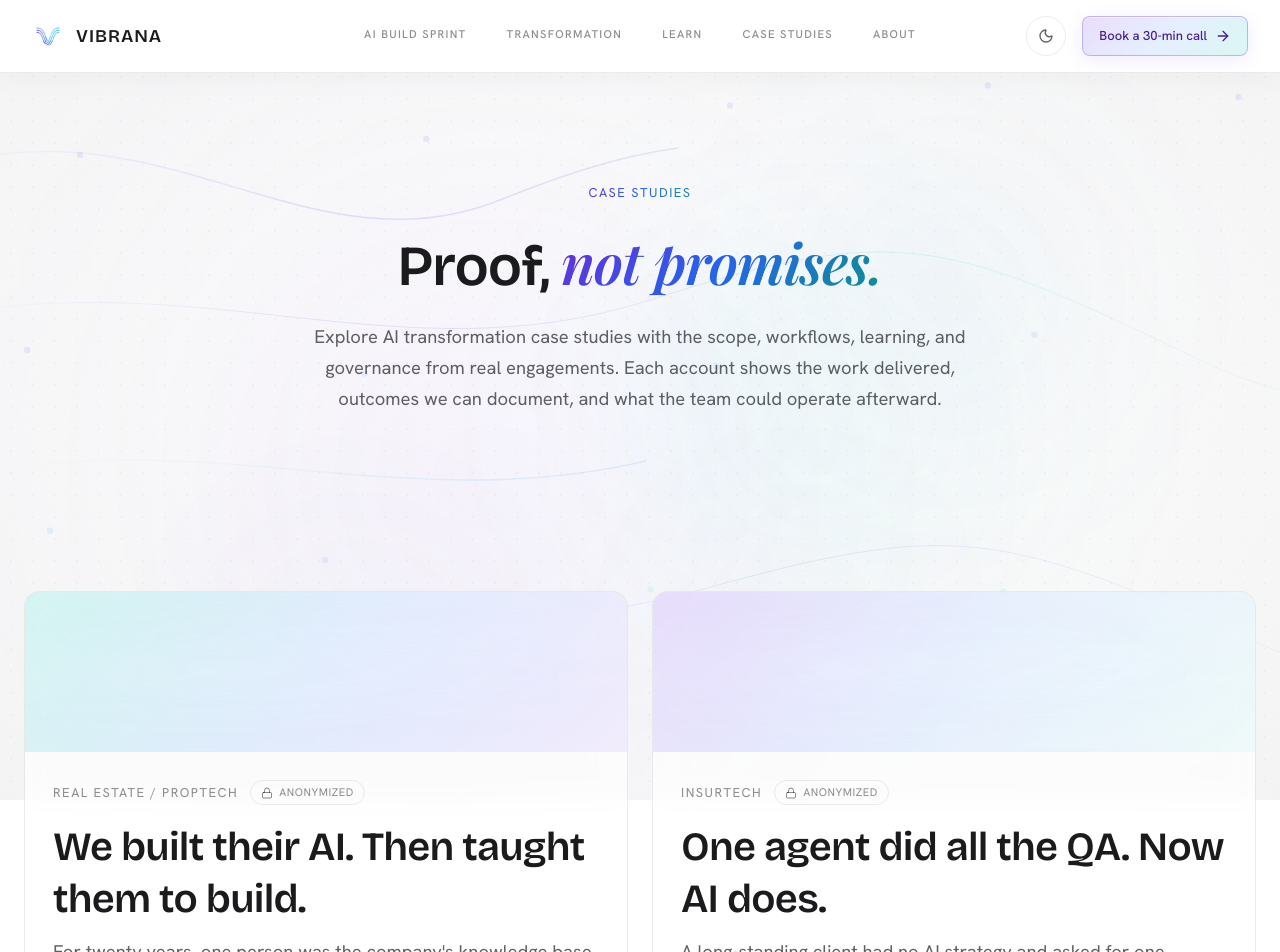
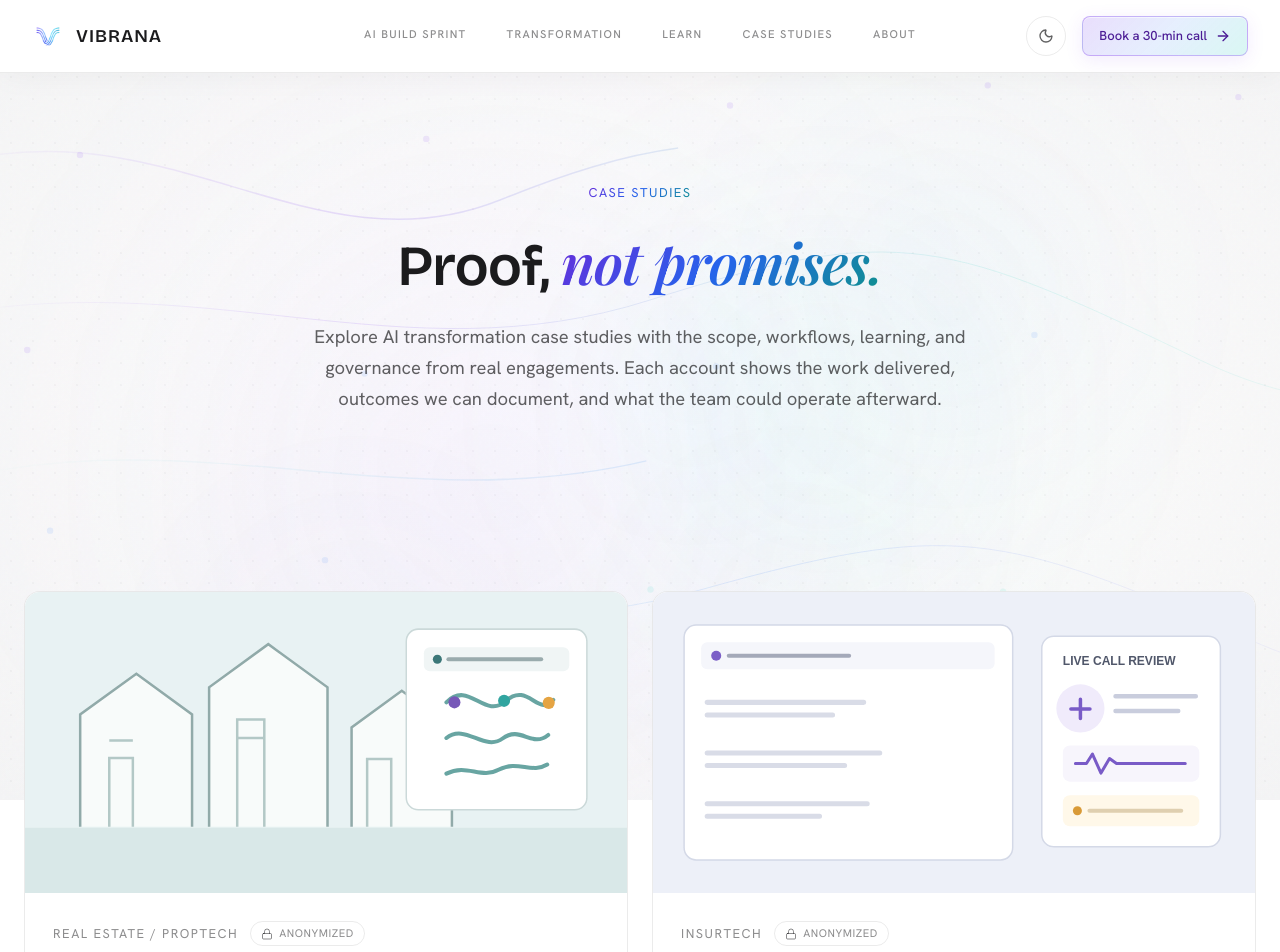
Before and after one commit to Pravos-LLC/vibrana.ai, a Next.js app: page /case-studies in a window 1280 px wide. Shown: the top 952 px of the page. Built offline with nearby package versions, Linux system fonts and the light colour scheme.

Commit message:
fix: improve dark mode assessment and case study cards

```diff
--- a/src/components/assessment/AssessmentForm.tsx
+++ b/src/components/assessment/AssessmentForm.tsx
@@ -488,7 +488,7 @@ export default function AITransformationPage({ onAssessmentStart }: AssessmentFo
                 {c.shared.selectTeamSize}
               </option>
               {INQUIRY_OPTIONS.teamSizes.map((opt) => (
-                <option key={opt} value={opt} className="bg-white text-ink">
+              <option key={opt} value={opt} className="bg-surface-card text-ink">
                   {opt}
                 </option>
               ))}
@@ -507,7 +507,7 @@ export default function AITransformationPage({ onAssessmentStart }: AssessmentFo
                 {c.shared.selectRevenue}
               </option>
               {INQUIRY_OPTIONS.revenueBands.map((opt) => (
-                <option key={opt} value={opt} className="bg-white text-ink">
+              <option key={opt} value={opt} className="bg-surface-card text-ink">
                   {opt}
                 </option>
               ))}
--- a/src/components/assessment/AssessmentSection.tsx
+++ b/src/components/assessment/AssessmentSection.tsx
@@ -104,7 +104,7 @@ export function AssessmentSection({ headingAs: Heading = 'h2' }: AssessmentSecti
           <div className="absolute -inset-px bg-linear-to-r/srgb from-violet-500/40 via-blue-500/40 to-cyan-500/40 rounded-2xl blur-xs opacity-60" />
 
           {/* Main content container */}
-          <div className="relative bg-white/95 backdrop-blur-xs rounded-2xl p-8 md:p-12 overflow-hidden">
+          <div className="relative bg-surface-card backdrop-blur-xs rounded-2xl p-8 md:p-12 overflow-hidden">
             <div className="flex flex-col lg:flex-row gap-12 items-start">
               {/* Left side - What You'll Learn (fades out when started) */}
               <div
--- a/src/components/assessment/LiveRadarChart.tsx
+++ b/src/components/assessment/LiveRadarChart.tsx
@@ -107,7 +107,7 @@ export default function LiveRadarChart({
       <div ref={chartContainerRef} className="w-full h-[220px] relative">
         {/* Loading Overlay */}
         {isAnalyzing && (
-          <div className="absolute inset-0 z-10 flex items-center justify-center bg-white/80 backdrop-blur-xs rounded-xl">
+          <div className="absolute inset-0 z-10 flex items-center justify-center bg-surface-card/80 backdrop-blur-xs rounded-xl">
             <div className="text-center">
               <div className="w-8 h-8 mx-auto mb-2 relative">
                 <div className="absolute inset-0 rounded-full border-2 border-line-subtle" />
--- a/src/components/assessment/WorkflowModule.tsx
+++ b/src/components/assessment/WorkflowModule.tsx
@@ -96,7 +96,7 @@ export default function WorkflowModule({ onSubmit, onBack, isSubmitting }: Workf
             >
               <option value="" disabled>{c.typePlaceholder}</option>
               {WORKFLOW_IDS.map((id) => (
-                <option key={id} value={id} disabled={taken.has(id) && row.id !== id} className="bg-white text-ink">
+                <option key={id} value={id} disabled={taken.has(id) && row.id !== id} className="bg-surface-card text-ink">
                   {ROI_WORKFLOWS[id].name}
                 </option>
               ))}
--- a/src/components/sprint/SprintHero.tsx
+++ b/src/components/sprint/SprintHero.tsx
@@ -34,7 +34,7 @@ const MOBILE = [
   tile('sprint-hourglass'),
 ]
 
-const block = 'bg-surface-base px-2 py-1'
+const block = 'bg-surface-base px-2 py-1 dark:bg-surface-raised'
 const clone = { boxDecorationBreak: 'clone', WebkitBoxDecorationBreak: 'clone' } as const
 
 export function SprintHero() {
@@ -52,7 +52,7 @@ export function SprintHero() {
       mobileSizes="34vw"
     >
       <div className="w-full">
-        <div className="mx-auto mb-4 w-fit bg-surface-base px-2 py-1 text-center">
+        <div className="mx-auto mb-4 w-fit bg-surface-base px-2 py-1 text-center dark:bg-surface-raised">
           <Eyebrow>{eyebrow}</Eyebrow>
         </div>
       </div>
--- a/src/views/CaseStudiesIndexPage.tsx
+++ b/src/views/CaseStudiesIndexPage.tsx
@@ -11,28 +11,67 @@ import { AnonymizedTag } from '@/src/components/proof/AnonymizedMark'
 const panel =
   'rounded-2xl border border-line-subtle bg-surface-frost backdrop-blur-md'
 
-const COVER_GRADIENTS: Record<string, string> = {
-  'Real estate / PropTech':
-    'linear-gradient(135deg, rgba(45,212,191,0.18) 0%, rgba(59,130,246,0.12) 50%, rgba(124,58,237,0.08) 100%)',
-  'Insurance / InsurTech':
-    'linear-gradient(135deg, rgba(124,58,237,0.18) 0%, rgba(59,130,246,0.12) 50%, rgba(45,212,191,0.08) 100%)',
-  'Financial services':
-    'linear-gradient(135deg, rgba(59,130,246,0.18) 0%, rgba(45,212,191,0.12) 50%, rgba(124,58,237,0.08) 100%)',
-  'Life sciences / Pharma':
-    'linear-gradient(135deg, rgba(45,212,191,0.18) 0%, rgba(74,222,128,0.12) 50%, rgba(59,130,246,0.08) 100%)',
-  'Technology / Engineering':
-    'linear-gradient(135deg, rgba(124,58,237,0.18) 0%, rgba(45,212,191,0.12) 50%, rgba(59,130,246,0.08) 100%)',
-}
-const DEFAULT_COVER =
-  'linear-gradient(135deg, rgba(124,58,237,0.15) 0%, rgba(59,130,246,0.10) 50%, rgba(45,212,191,0.06) 100%)'
+function CaseStudyCover({ slug }: { slug: string }) {
+  const artworkBySlug: Record<string, React.ReactNode> = {
+    'european-proptech-rag': (
+      <>
+        <rect x="0" y="0" width="1200" height="600" fill="#e8f2f3" />
+        <path d="M0 470h1200v130H0z" fill="#d9e8e8" />
+        <path d="M110 468V244l112-81 111 81v224M367 468V190l118-86 118 86v278M651 468V270l100-73 100 73v198" fill="#f8fbfa" stroke="#91aaa9" strokeWidth="5" />
+        <path d="M168 468V331h47v137m-47-172h47m208 172V254h54v214m-54-177h54m205 177V333h48v135" fill="none" stroke="#b3c8c6" strokeWidth="5" />
+        <rect x="760" y="74" width="360" height="360" rx="24" fill="#fff" stroke="#cbd9d9" strokeWidth="3" />
+        <rect x="795" y="110" width="290" height="48" rx="12" fill="#f0f5f5" />
+        <circle cx="822" cy="134" r="9" fill="#3c7778" />
+        <path d="M844 134h185" stroke="#9aabad" strokeWidth="8" strokeLinecap="round" />
+        <path d="M840 220c45-46 76 36 119-3s65 34 94-2M840 291c38-30 76 28 112 1s58 20 91-7M840 362c42-21 68 12 105-8s65 9 96-10" fill="none" stroke="#438f8b" strokeWidth="8" strokeLinecap="round" opacity=".8" />
+        <circle cx="856" cy="220" r="12" fill="#7758b8" /><circle cx="955" cy="217" r="12" fill="#31a5a0" /><circle cx="1044" cy="221" r="12" fill="#e5a443" />
+      </>
+    ),
+    'insurtech-qa-knowledge-base': (
+      <>
+        <rect width="1200" height="600" fill="#edf0f8" />
+        <rect x="62" y="66" width="655" height="468" rx="24" fill="#fff" stroke="#d4d9e7" strokeWidth="3" />
+        <rect x="96" y="100" width="585" height="54" rx="12" fill="#f5f6fb" />
+        <circle cx="126" cy="127" r="10" fill="#7b5fc7" />
+        <path d="M151 127h240" stroke="#a4a9b9" strokeWidth="8" strokeLinecap="round" />
+        <path d="M108 220h312m-312 25h250m-250 76h344m-344 25h274m-274 76h319m-319 25h224" stroke="#d9dce7" strokeWidth="10" strokeLinecap="round" />
+        <rect x="775" y="88" width="356" height="420" rx="24" fill="#fff" stroke="#d4d9e7" strokeWidth="3" />
+        <text x="817" y="145" fill="#50576a" fontSize="24" fontFamily="sans-serif" fontWeight="600">LIVE CALL REVIEW</text>
+        <circle cx="852" cy="232" r="48" fill="#f0ebfb" /><path d="M833 233h38m-19-19v38" stroke="#795bc7" strokeWidth="7" strokeLinecap="round" />
+        <path d="M922 208h160M922 237h125" stroke="#c9cddd" strokeWidth="9" strokeLinecap="round" />
+        <rect x="817" y="306" width="272" height="72" rx="14" fill="#f7f5fc" /><path d="M842 342h22l12-19 17 38 17-29 14 10h137" fill="none" stroke="#795bc7" strokeWidth="6" strokeLinejoin="round" strokeLinecap="round" />
+        <rect x="817" y="405" width="272" height="62" rx="14" fill="#fff8e9" /><circle cx="846" cy="436" r="9" fill="#d99a37" /><path d="M870 436h183" stroke="#dfcfb0" strokeWidth="8" strokeLinecap="round" />
+      </>
+    ),
+    'orion-tech': (
+      <>
+        <rect width="1200" height="600" fill="#edf2f8" />
+        <path d="M0 480h1200v120H0z" fill="#e0e9f2" />
+        <path d="M206 193 411 305l195-131 177 156 197-96M206 193 281 413l130-108 115 180 80-311 70 287 107-131 108 138 89-234" fill="none" stroke="#9eb5ce" strokeWidth="5" />
+        <g fill="#fff" stroke="#597caa" strokeWidth="5"><circle cx="206" cy="193" r="34"/><circle cx="411" cy="305" r="34"/><circle cx="606" cy="174" r="34"/><circle cx="783" cy="330" r="34"/><circle cx="980" cy="234" r="34"/><circle cx="281" cy="413" r="26"/><circle cx="526" cy="485" r="26"/><circle cx="676" cy="461" r="26"/><circle cx="891" cy="599" r="26"/></g>
+        <rect x="768" y="74" width="352" height="126" rx="20" fill="#fff" stroke="#d0dce9" strokeWidth="3" />
+        <text x="800" y="119" fill="#56647a" fontSize="22" fontFamily="sans-serif" fontWeight="600">ORGANIZATION GRAPH</text>
+        <path d="M800 158h72m20 0h86m20 0h80" stroke="#9fb2c8" strokeWidth="11" strokeLinecap="round" />
+        <rect x="87" y="72" width="294" height="76" rx="18" fill="#fff" stroke="#d0dce9" strokeWidth="3" />
+        <path d="M120 110h76m22 0h119" stroke="#8c9fb8" strokeWidth="11" strokeLinecap="round" />
+      </>
+    ),
+  }
+  const artwork = artworkBySlug[slug]
 
-function coverGradient(vertical: string) {
-  for (const [key, grad] of Object.entries(COVER_GRADIENTS)) {
-    if (vertical.includes(key.replace(' / ', '')) || vertical.toLowerCase().includes(key.split(' / ')[0].toLowerCase())) {
-      return grad
-    }
-  }
-  return DEFAULT_COVER
+  return (
+    <svg aria-hidden="true" viewBox="0 0 1200 600" preserveAspectRatio="xMidYMid slice" className="absolute inset-0 h-full w-full">
+      {artwork ?? (
+        <>
+          <rect width="1200" height="600" fill="#edf2f8" />
+          <path d="M180 440 400 220l175 110 220-180 220 280" fill="none" stroke="#9eb5ce" strokeWidth="12" strokeLinecap="round" strokeLinejoin="round" />
+          <circle cx="400" cy="220" r="40" fill="#fff" stroke="#597caa" strokeWidth="8" />
+          <circle cx="795" cy="150" r="40" fill="#fff" stroke="#597caa" strokeWidth="8" />
+          <circle cx="1015" cy="430" r="40" fill="#fff" stroke="#597caa" strokeWidth="8" />
+        </>
+      )}
+    </svg>
+  )
 }
 
 export interface CaseStudyCard {
@@ -66,7 +105,7 @@ export default function CaseStudiesIndexPage({
       <section className="px-6 pb-12 pt-32 md:pt-44">
         <div className="mx-auto max-w-4xl text-center">
           <Eyebrow gradient="prism">{hero.eyebrow}</Eyebrow>
-          <h1 className="mx-auto mt-6 max-w-3xl text-3xl font-semibold leading-[1.1] tracking-tight text-ink md:text-5xl">
+          <h1 className="mx-auto mt-6 max-w-3xl text-2xl font-semibold leading-[1.1] tracking-tight text-ink md:text-4xl">
             {hero.titleLead}{' '}
             <GradientText gradient="prism" className="font-serif-accent">{hero.titleAccent}</GradientText>
           </h1>
@@ -95,27 +134,8 @@ export default function CaseStudiesIndexPage({
                   href={`/case-studies/${cs.slug}`}
                   className={`${panel} group flex h-full flex-col overflow-hidden transition-colors hover:border-line-strong`}
                 >
-                  <div
-                    className="relative h-40 w-full"
-                    style={{
-                      background: coverGradient(cs.vertical),
-                    }}
-                  >
-                    <div
-                      className="absolute inset-0"
-                      style={{
-                        backdropFilter: 'blur(40px)',
-                        WebkitBackdropFilter: 'blur(40px)',
-                      }}
-                    />
-                    <div
-                      className="absolute inset-0"
-                      style={{
-                        background:
-                          'radial-gradient(ellipse at 30% 50%, rgba(255,255,255,0.15) 0%, transparent 60%),' +
-                          'radial-gradient(ellipse at 70% 30%, rgba(255,255,255,0.08) 0%, transparent 50%)',
-                      }}
-                    />
+                  <div className="relative aspect-[2/1] w-full overflow-hidden bg-surface-raised">
+                    <CaseStudyCover slug={cs.slug} />
                     {cs.logo && (
                       <div className="absolute inset-0 flex items-center justify-center">
                         <PublicDemoImg
@@ -138,7 +158,7 @@ export default function CaseStudiesIndexPage({
                         className="logo-mono mt-3 h-6 w-auto max-w-[140px]"
                       />
                     )}
-                    <h2 className="mt-4 text-2xl font-semibold leading-snug text-ink">
+                    <h2 className="mt-4 text-xl font-semibold leading-snug text-ink">
                       {cs.oneLineOutcome}
                     </h2>
                     <p className="mt-3 flex-1 text-sm leading-6 text-ink-secondary">
```
Also changed, not shown: src/components/about/AboutHero.tsx (+4 -4 lines), src/components/case-studies/ArtifactPreviewThumb.tsx (+14 -0 lines), src/components/case-studies/CaseStudyScreenshotGallery.tsx (+7 -3 lines).
